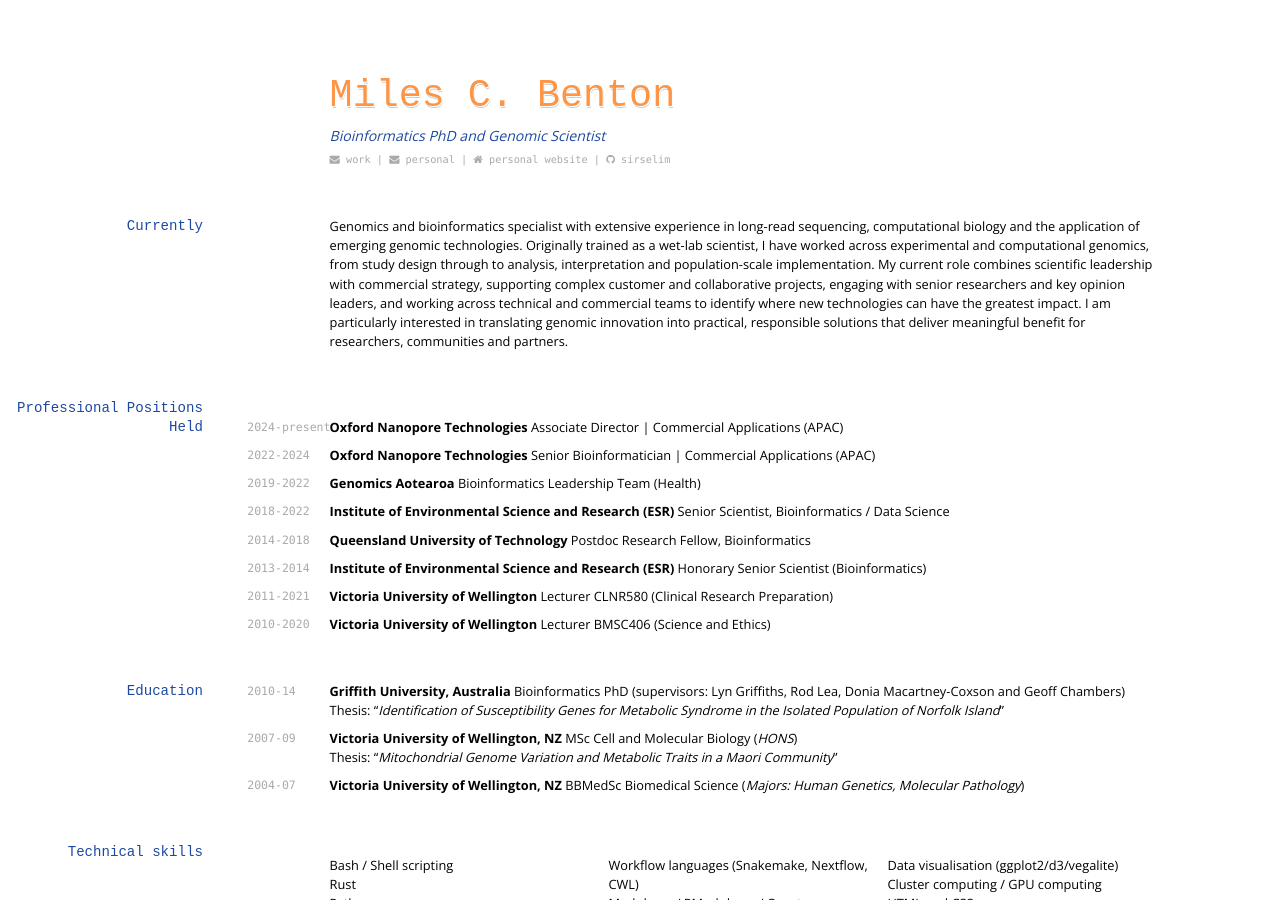
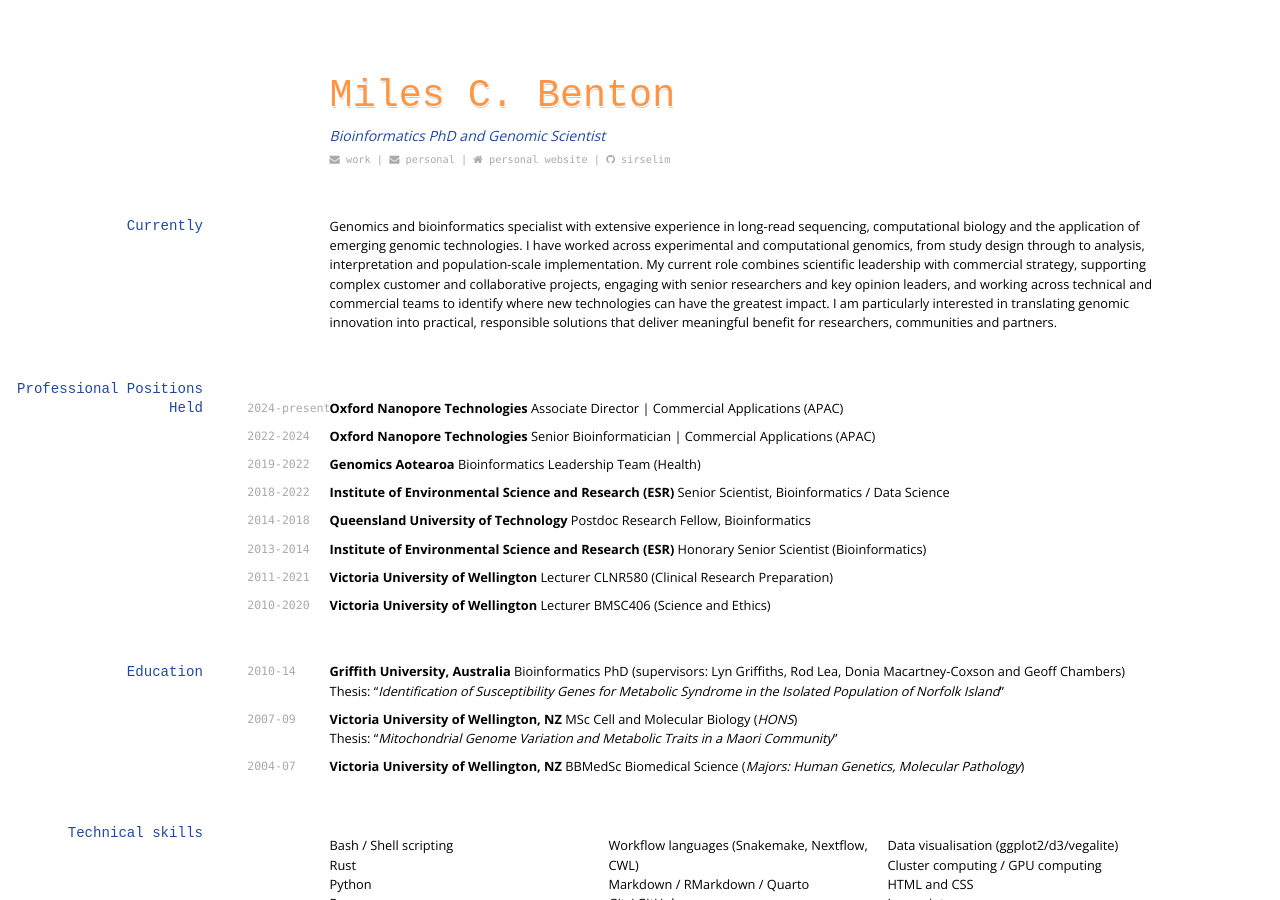
Before and after one commit to sirselim/Miles_CV, a Jekyll site: the page built from index.md, in a window 1280 px wide and 900 px high. Built offline with Jekyll 4.4.1, drawn with Linux system fonts in a browser that asks for light colours; some web fonts are replaced.

Commit message:
Aug 2026 CV update

```diff
--- a/index.md
+++ b/index.md
@@ -17,7 +17,7 @@ Bioinformatics PhD and Genomic Scientist
 
 ## Currently
 
-Genomics and bioinformatics specialist with extensive experience in long-read sequencing, computational biology and the application of emerging genomic technologies. Originally trained as a wet-lab scientist, I have worked across experimental and computational genomics, from study design through to analysis, interpretation and population-scale implementation. My current role combines scientific leadership with commercial strategy, supporting complex customer and collaborative projects, engaging with senior researchers and key opinion leaders, and working across technical and commercial teams to identify where new technologies can have the greatest impact. I am particularly interested in translating genomic innovation into practical, responsible solutions that deliver meaningful benefit for researchers, communities and partners.
+Genomics and bioinformatics specialist with extensive experience in long-read sequencing, computational biology and the application of emerging genomic technologies. I have worked across experimental and computational genomics, from study design through to analysis, interpretation and population-scale implementation. My current role combines scientific leadership with commercial strategy, supporting complex customer and collaborative projects, engaging with senior researchers and key opinion leaders, and working across technical and commercial teams to identify where new technologies can have the greatest impact. I am particularly interested in translating genomic innovation into practical, responsible solutions that deliver meaningful benefit for researchers, communities and partners.
 
 ## Professional Positions Held
 
```
